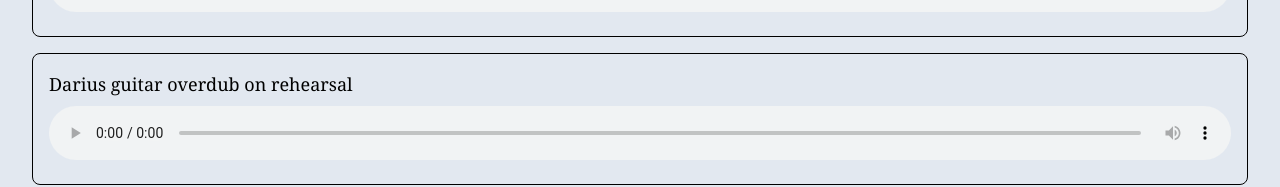
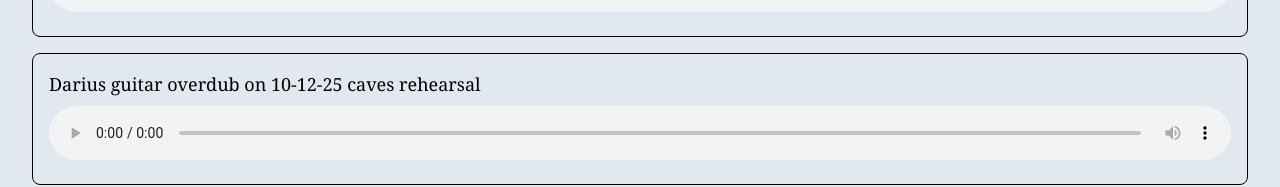
Before and after one commit to nmcmaster/colindontmediafire, a React (Vite) app: page / in a window 1280 px wide. Shown: the part 627-814 px from the top of the page. Built offline with nearby package versions, Linux system fonts and the light colour scheme.

Commit message:
new darius

```diff
--- a/src/App.tsx
+++ b/src/App.tsx
@@ -38,8 +38,8 @@ function App() {
             file: "/audio/no-hope/2nd double drum.mp3",
         },
         {
-            name: "Darius guitar overdub on rehearsal",
-            file: "/audio/darius rehearsal overdub 10122025.mp3",
+            name: "Darius guitar overdub on 10-12-25 caves rehearsal",
+            file: "/audio/darius 10-12-25 overdub guitar.mp3",
             pdf: "/pdf/darius.pdf",
         },
     ];
```
Also changed, not shown: 2 other files (tests, documents, lock files or other folders).
